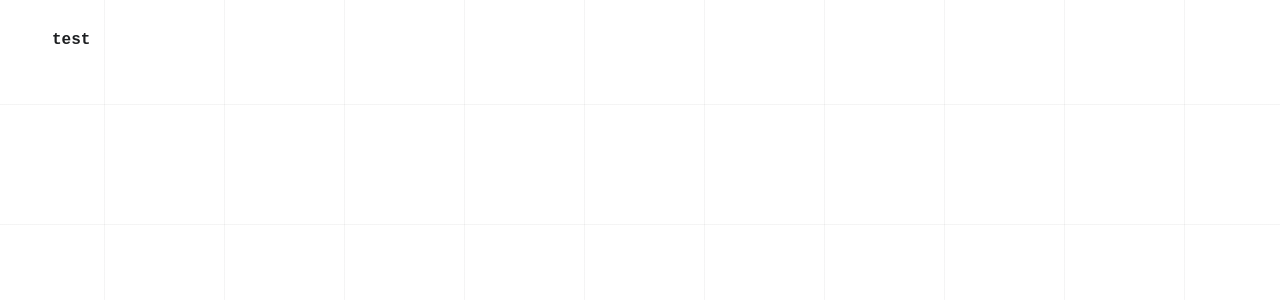
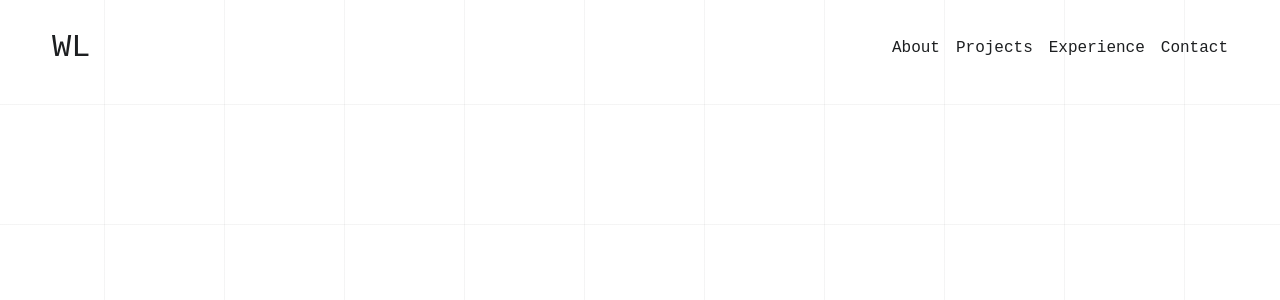
Before and after one commit to williamalowe/WilliamALowe, a React (Vite) app: page / in a window 1280 px wide. Shown: the top 300 px of the page. Built offline with nearby package versions, Linux system fonts and the light colour scheme; a web font is replaced by a local one.

Commit message:
feat: add navbar-component

```diff
--- /dev/null
+++ b/src/components/Navbar/Navbar.css
@@ -0,0 +1,16 @@
+a {
+  text-decoration: none;
+}
+#nav {
+  display: flex;
+  align-items: center;
+}
+#logo {
+  font-size: 2rem;
+
+}
+.nav-link-container {
+  margin-left: auto;
+  display: flex;
+  gap: 1rem;
+}
--- /dev/null
+++ b/src/components/Navbar/Navbar.jsx
@@ -0,0 +1,20 @@
+import './Navbar.css';
+import { NavLink } from "react-router-dom";
+
+const Navbar = () => {
+  return (
+    <nav id="nav">
+      <NavLink>
+        <div id="logo">WL</div>
+      </NavLink>
+      <div className="nav-link-container">
+        <NavLink>About</NavLink>
+        <NavLink>Projects</NavLink>
+        <NavLink>Experience</NavLink>
+        <NavLink>Contact</NavLink>
+      </div>
+    </nav>
+  )
+}
+
+export default Navbar
--- a/src/views/App/App.jsx
+++ b/src/views/App/App.jsx
@@ -1,6 +1,7 @@
 import { useState } from 'react';
 import Background from '../../components/Background/Background';
 import styles from './App.module.css';
+import Navbar from '../../components/Navbar/Navbar';
 
 const App = () => {
   const [isDark, setIsDark] = useState(false);
@@ -11,7 +12,7 @@ const App = () => {
         <Background />
       </div>
       <section className={styles.content}>
-        <h1>test</h1>
+        <Navbar />
       </section>
     </main>
   )
```
